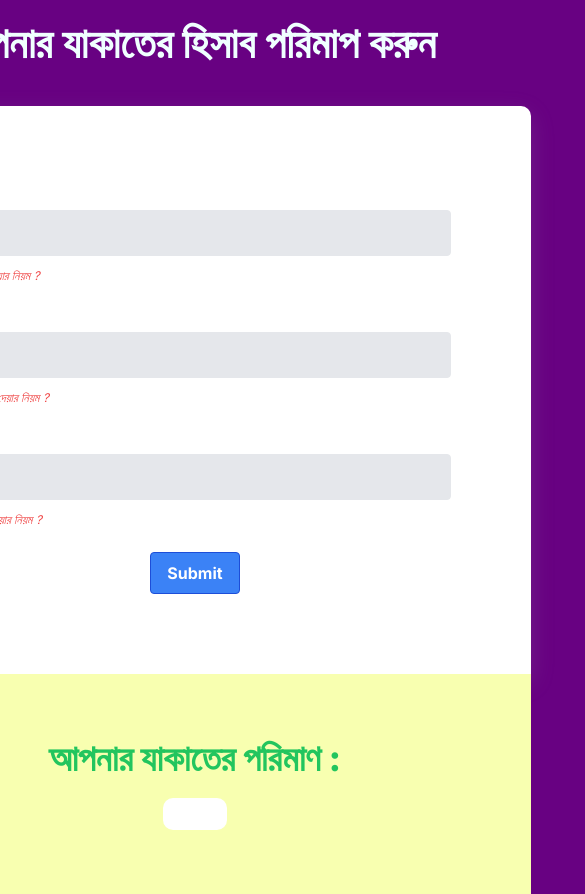
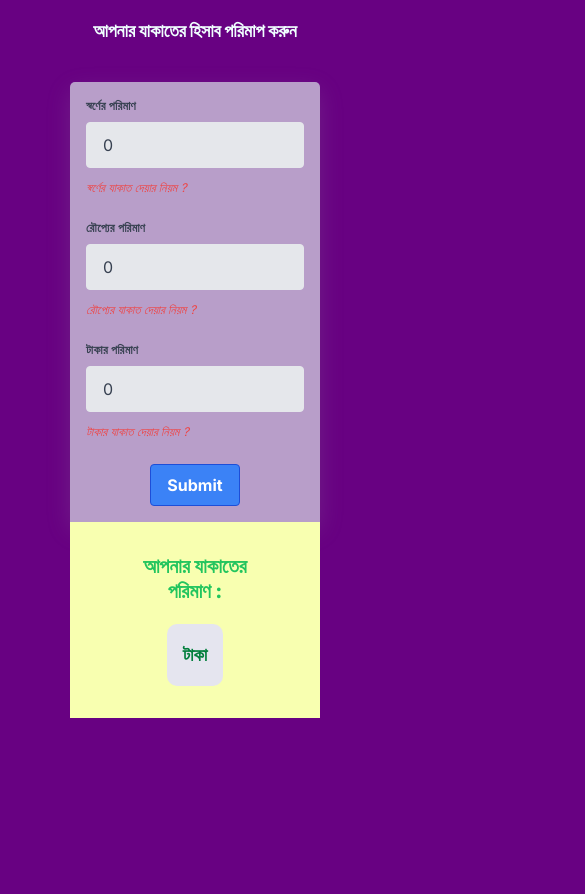
Before and after one commit to 3725fahmid/PercentageCalculator, a Next.js app: page / in a window 390 px wide. Shown: the top 894 px of the page, 585 px wide, since content can reach past the window. After the commit the page ends 844 px from the top, so only its background shows below. Built offline with nearby package versions, Linux system fonts and the light colour scheme.

Commit message:
add media query

```diff
--- a/app/globals.css
+++ b/app/globals.css
@@ -2,20 +2,6 @@
 @tailwind components;
 @tailwind utilities;
 @import url('https://fonts.googleapis.com/css2?family=Cinzel+Decorative:wght@700&family=Poppins:wght@300;400;500&display=swap');
-
-:root {
-  --foreground-rgb: 0, 0, 0;
-  --background-start-rgb: 214, 219, 220;
-  --background-end-rgb: 255, 255, 255;
-}
-
-@media (prefers-color-scheme: dark) {
-  :root {
-    --foreground-rgb: 255, 255, 255;
-    --background-start-rgb: 0, 0, 0;
-    --background-end-rgb: 0, 0, 0;
-  }
-}
 
 body {
   padding: 0;
@@ -58,6 +44,7 @@ a{
   color: azure;
   padding: 2rem 3rem;
   font-size: 42px;
+  text-align: center;
   font-weight: 700;
   line-height: 22px;
   text-transform: capitalize;
@@ -68,13 +55,13 @@ a{
   height: 70%;
   border-radius: 10px 10px 0px 0px;
   padding: 5rem;
-  background-color: rgb(255, 255, 255);
+  background-color: rgba(210, 208, 224, 0.76);
   box-shadow: rgba(149, 157, 165, 0.2) 0px 8px 24px;
 
 }
 .result_content{
   padding: 4rem;
-  background-color: rgb(248, 255, 176);
+  background-color: rgba(64, 60, 69, 0.829);
   display: flex;
   align-items: center;
   justify-content: center;
@@ -84,9 +71,110 @@ a{
   font-size: 28px;
   border-radius: 10px;
   color: rgb(1, 126, 59);
-  background-color: rgb(255, 255, 255);
+  background-color: rgb(229, 229, 239);
 }
 
-@media screen {
+@media screen and (min-width: 950px) and (max-width: 1199px) {
+  .content_area{
+    width: 800px;
+  }
+  .content_area h1{
+    color: azure;
+    padding: 2rem 3rem;
+    font-size: 42px;
+    font-weight: 700;
+    line-height: 22px;
+    text-transform: capitalize;
+  }
+}
+@media screen and (min-width: 765px) and (max-width: 949px) {
+  .content_area{
+    width: 600px;
+  }
+  .content_area h1{
+    padding: 1rem;
+    font-size: 32px;
+    font-weight: 700;
+    line-height: 45px;
+  }
+}
 
+@media screen and (min-width: 575px) and (max-width: 764px) {
+  .content_area{
+    width: 500px;
+  }
+  .content_area h1{
+    padding: 1rem;
+    font-size: 32px;
+    font-weight: 700;
+    line-height: 45px;
+  }
+  .form_content{
+    padding: 1rem;
+  }
 }
+@media screen and (min-width: 350px) and (max-width: 574px) {
+  .content_area{
+    width: 250px;
+  }
+  .content_area h1{
+    padding: 1rem;
+    text-align: center;
+    font-size: 18px;
+    font-weight: 900;
+    line-height: 30px;
+  }
+  .form_content{
+    border-radius: 5px 5px 0px 0px;
+    padding: 1rem;
+  }
+  .result_content{
+    padding: 2rem;
+    background-color: rgb(248, 255, 176);
+  }
+  .result_content h2{
+    width: 150px;
+    font-size: 20px;
+    line-height: 25px;
+    text-align: center;
+  }
+}
+
+@media screen and (max-width: 349px) {
+  .content_area{
+    width: 150px;
+  }
+  .content_area h1{
+    padding: 10px;
+    font-size: 15px;
+    text-align: center;
+  }
+  .form_content{
+    border-radius: 0px;
+    padding: 5px;
+  }
+  .result_content{
+    padding: 0;
+    background-color: rgb(248, 255, 176);
+  }
+  .result_content h1{
+    padding: 15px;
+    font-size: 12px;
+    line-height: 5px;
+    text-align: center;
+  }
+  .result_content h2{
+    width: 150px;
+    font-size: 12px;
+    line-height: 25px;
+    text-align: center;
+  }
+}
+
+@media (prefers-reduced-motion: reduce) {
+  /* Styles for reduced motion */
+}
+
+@media (prefers-color-scheme: dark) {
+  /* Styles for dark mode */
+}
--- a/components/Result.tsx
+++ b/components/Result.tsx
@@ -5,8 +5,8 @@ const Result = ( { MainValue }:any ) => {
     <>
      <div className="container">
       <div className="result_content flex flex-col gap-5">
-        <h2 className='text-4xl font-extrabold text-green-500'>আপনার যাকাতের পরিমাণ :  </h2>
-        <h1>{MainValue}</h1>
+        <h2 className='text-2xl font-extrabold text-green-500'>আপনার যাকাতের পরিমাণ :  </h2>
+        <h1>{MainValue} টাকা</h1>
       </div>
      </div>
     </>
```
